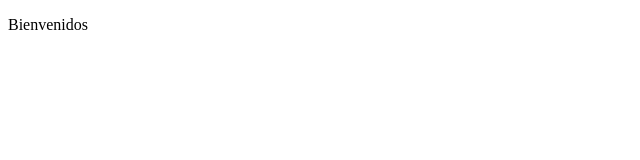
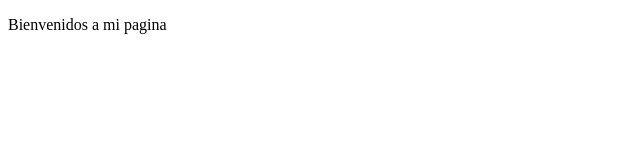
Before and after one commit to KATAGUAA/Web, a plain HTML site: page index.html in a window 1280 px wide. Shown: the full height of the page, 0-640 px from the left. Drawn offline with Linux system fonts and the light colour scheme.

Commit message:
Agregue un cambio, con el creador de la pagina

```diff
--- a/index.html
+++ b/index.html
@@ -7,6 +7,6 @@
     <title>Document</title>
 </head>
 <body>
-    <p>Bienvenidos</p>
+    <p> Bienvenidos a mi pagina </p>
 </body>
 </html>
```
